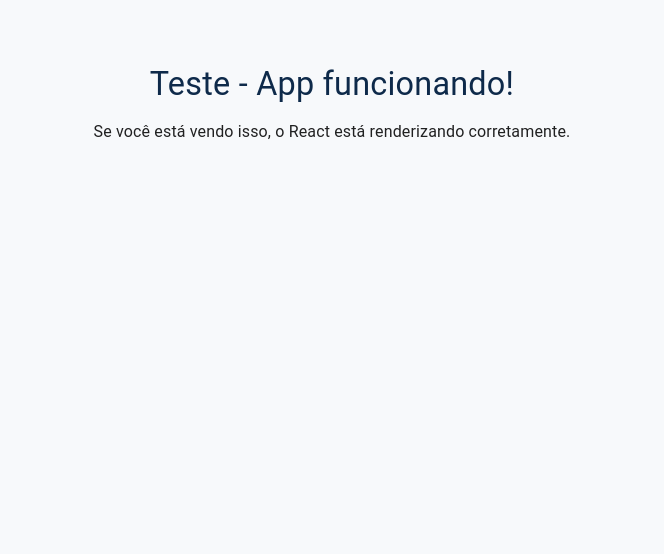
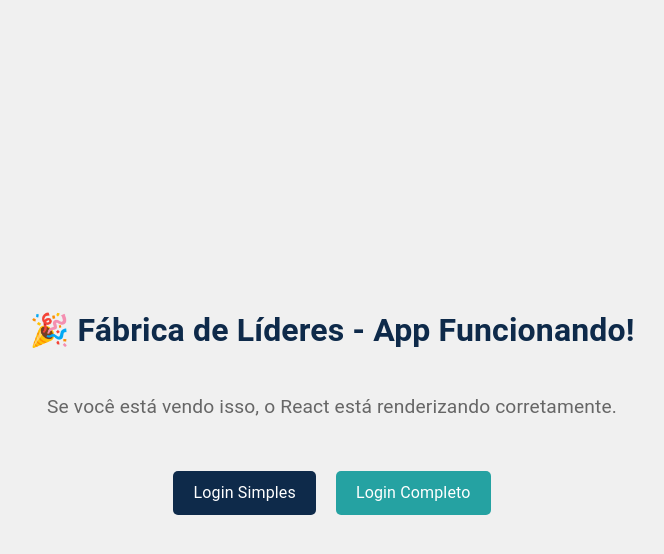
Before and after one commit to Jean13331/IC2-FrontendUsuario, a React (Vite) app: page / in a window 1280 px wide. Before the commit this address led to /test. Shown: the top 554 px of the page, without its empty margins (308-972 px from the left). Built offline with nearby package versions, Linux system fonts and the light colour scheme; no server answers.

Commit message:
Simplify App.tsx and create basic test page without MUI dependencies

```diff
--- a/src/App.tsx
+++ b/src/App.tsx
@@ -11,19 +11,16 @@
 import AcoesResultados from './pages/AcoesResultados';
 import Relatorio from './pages/Relatorio';
 import Test from './pages/Test';
+import LoginSimple from './pages/LoginSimple';
 
 function AppContent() {
-  const theme = useTheme();
-  const isDesktop = useMediaQuery(theme.breakpoints.up('sm'));
-  const location = useLocation();
-  const isLogin = location.pathname === '/' || location.pathname.startsWith('/login');
-
   return (
     <Box sx={{ display: 'flex', minHeight: '100vh', flexDirection: 'column' }}>
-      <Container component="main" sx={{ py: isLogin ? 0 : (isDesktop ? 4 : 2), flex: 1 }}>
+      <Container component="main" sx={{ py: 0, flex: 1 }}>
         <Routes>
-          <Route path="/" element={<Navigate to="/test" replace />} />
+          <Route path="/" element={<Test />} />
           <Route path="/test" element={<Test />} />
+          <Route path="/login-simple" element={<LoginSimple />} />
           <Route path="/login" element={<Login />} />
           <Route path="/register" element={<Register />} />
           <Route path="/pdls" element={<Pdls />} />
--- /dev/null
+++ b/src/pages/LoginSimple.tsx
@@ -0,0 +1,56 @@
+import React, { useState } from 'react';
+import { Box, Button, Container, Paper, Stack, TextField, Typography } from '@mui/material';
+
+export default function LoginSimple() {
+  const [email, setEmail] = useState('');
+  const [password, setPassword] = useState('');
+
+  const handleSubmit = (e: React.FormEvent) => {
+    e.preventDefault();
+    console.log('Login attempt:', { email, password });
+  };
+
+  return (
+    <Container
+      maxWidth="sm"
+      sx={{
+        display: 'flex',
+        alignItems: 'center',
+        justifyContent: 'center',
+        minHeight: '100vh',
+        background: 'linear-gradient(180deg, #f9fbfd 0%, #f1f5f9 100%)',
+      }}
+    >
+      <Paper elevation={6} sx={{ p: 4, borderRadius: 3, width: '100%' }}>
+        <Typography variant="h4" component="h1" color="primary" sx={{ mb: 3, textAlign: 'center' }}>
+          Fábrica de Líderes
+        </Typography>
+        <Box component="form" onSubmit={handleSubmit}>
+          <Stack spacing={2}>
+            <TextField
+              name="email"
+              label="E-mail"
+              type="email"
+              fullWidth
+              required
+              value={email}
+              onChange={(e) => setEmail(e.target.value)}
+            />
+            <TextField
+              name="password"
+              label="Senha"
+              type="password"
+              fullWidth
+              required
+              value={password}
+              onChange={(e) => setPassword(e.target.value)}
+            />
+            <Button type="submit" variant="contained" size="large">
+              Entrar
+            </Button>
+          </Stack>
+        </Box>
+      </Paper>
+    </Container>
+  );
+}
--- a/src/pages/Test.tsx
+++ b/src/pages/Test.tsx
@@ -1,15 +1,47 @@
 import React from 'react';
-import { Box, Typography } from '@mui/material';
 
 export default function Test() {
   return (
-    <Box sx={{ p: 4, textAlign: 'center' }}>
-      <Typography variant="h4" color="primary">
-        Teste - App funcionando!
-      </Typography>
-      <Typography variant="body1" sx={{ mt: 2 }}>
+    <div style={{
+      padding: '20px',
+      textAlign: 'center',
+      backgroundColor: '#f0f0f0',
+      minHeight: '100vh',
+      display: 'flex',
+      flexDirection: 'column',
+      justifyContent: 'center',
+      alignItems: 'center'
+    }}>
+      <h1 style={{ color: '#0E2A4A', fontSize: '2rem', marginBottom: '20px' }}>
+        🎉 Fábrica de Líderes - App Funcionando!
+      </h1>
+      <p style={{ color: '#666', fontSize: '1.2rem' }}>
         Se você está vendo isso, o React está renderizando corretamente.
-      </Typography>
-    </Box>
+      </p>
+      <div style={{ marginTop: '30px' }}>
+        <a href="/login-simple" style={{
+          display: 'inline-block',
+          padding: '10px 20px',
+          backgroundColor: '#0E2A4A',
+          color: 'white',
+          textDecoration: 'none',
+          borderRadius: '5px',
+          margin: '0 10px'
+        }}>
+          Login Simples
+        </a>
+        <a href="/login" style={{
+          display: 'inline-block',
+          padding: '10px 20px',
+          backgroundColor: '#25A2A2',
+          color: 'white',
+          textDecoration: 'none',
+          borderRadius: '5px',
+          margin: '0 10px'
+        }}>
+          Login Completo
+        </a>
+      </div>
+    </div>
   );
 }
```
